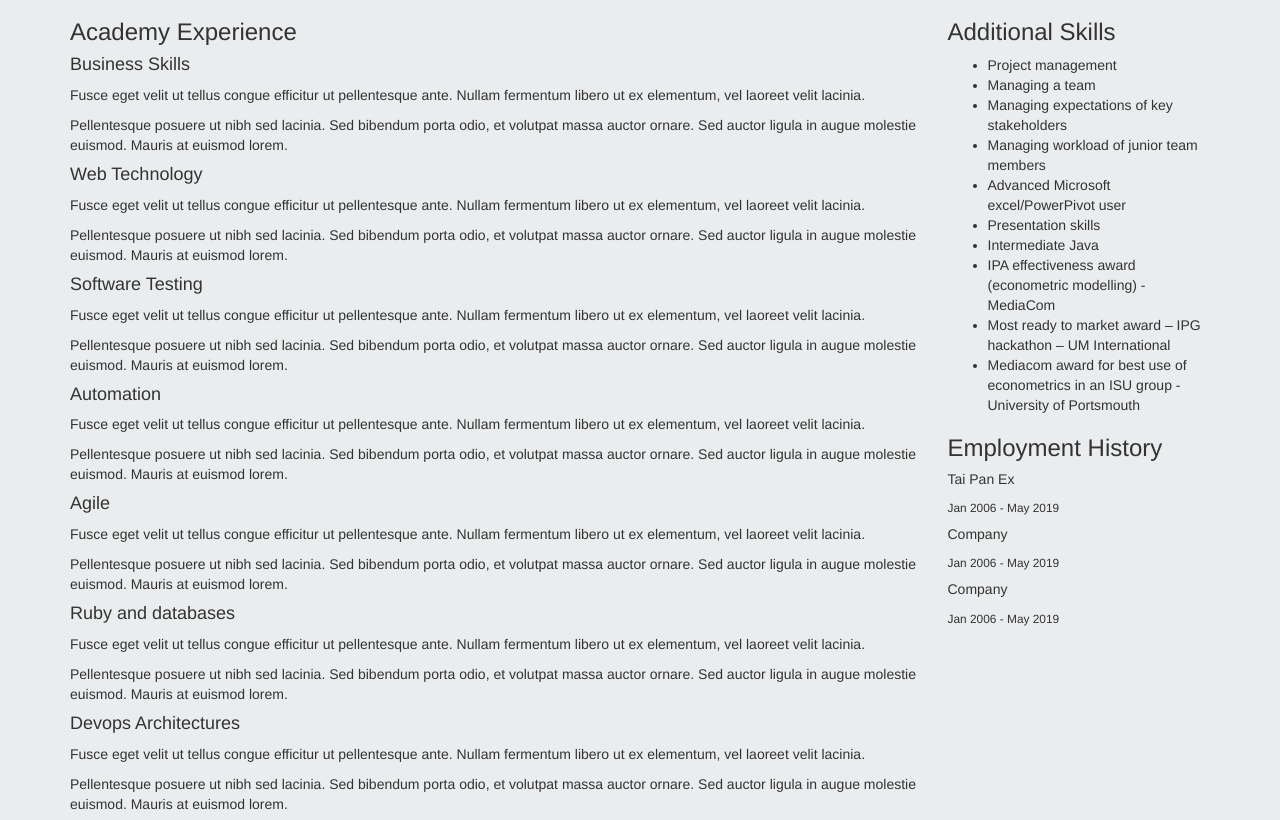
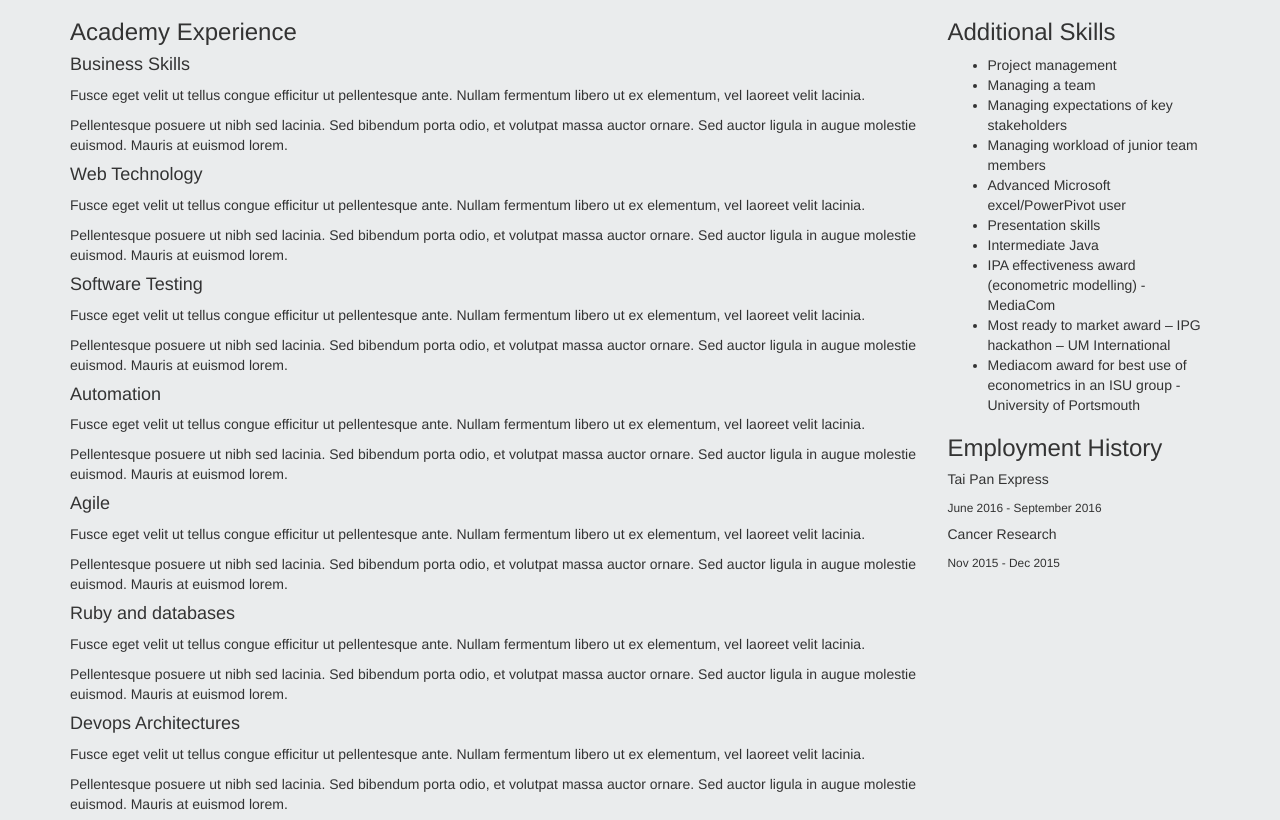
Before and after one commit to Lienna/sparta-global-portfolio, a PHP site: page /index.html in a window 1280 px wide. Shown: the part 603-1423 px from the top of the page. Run offline with PHP 8.4, Linux system fonts and the light colour scheme; some libraries are stand-ins or nearby versions.

Commit message:
added some personal info

```diff
--- a/css/style.css
+++ b/css/style.css
@@ -50,3 +50,7 @@ body > div > div:nth-child(2) > div:nth-child(3) {
 body > div > div:nth-child(2) > div:nth-child(2) {
   float: right;
 }
+
+/* body > div > div:nth-child(2) > div.col-sm-3.a { */
+  /* float: left */
+/* } */
--- a/index.html
+++ b/index.html
@@ -71,7 +71,7 @@
     </div>
 
     <div class="row">
-        <div class="col-sm-3">
+        <div class="col-sm-3 a">
           <div id="skills" class="small-panel">
             <h3>Additional Skills</h3>
             <ul>
@@ -91,18 +91,13 @@
             <h3>Employment History</h3>
 
             <div class="employment">
-              <h5>Tai Pan Ex</h5>
-              <small>Jan 2006 - May 2019</small>
+              <h5>Tai Pan Express</h5>
+              <small>June 2016 - September 2016</small>
             </div>
 
             <div class="employment">
-              <h5>Company</h5>
-              <small>Jan 2006 - May 2019</small>
-            </div>
-
-            <div class="employment">
-              <h5>Company</h5>
-              <small>Jan 2006 - May 2019</small>
+              <h5>Cancer Research</h5>
+              <small>Nov 2015 - Dec 2015</small>
             </div>
           </div>
         </div>
```
Also changed, not shown: projects.html (+4 -36 lines).
